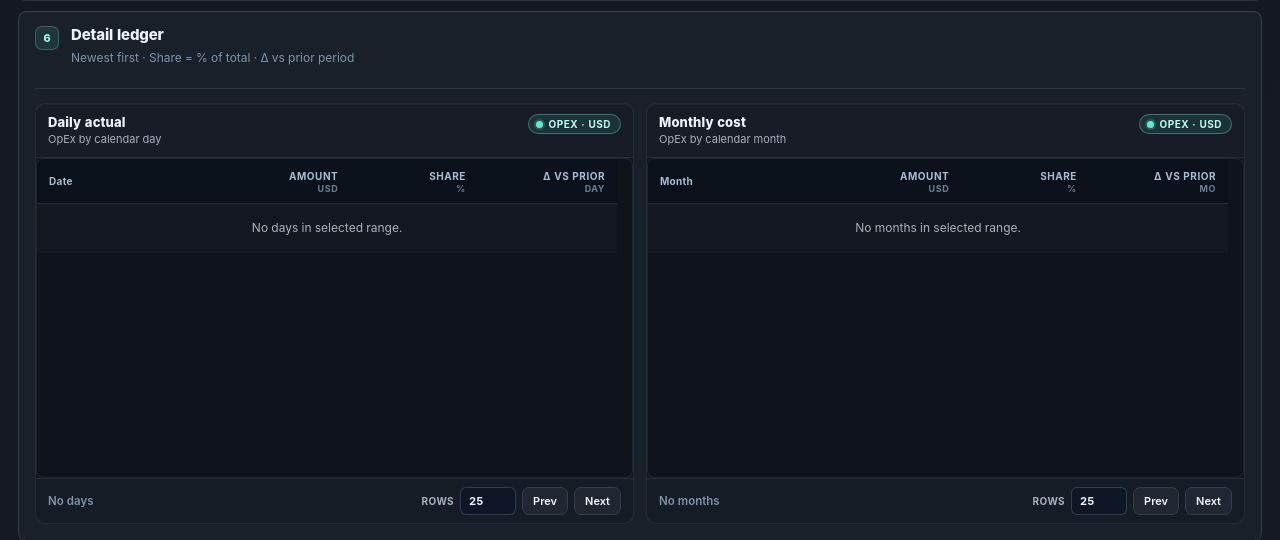
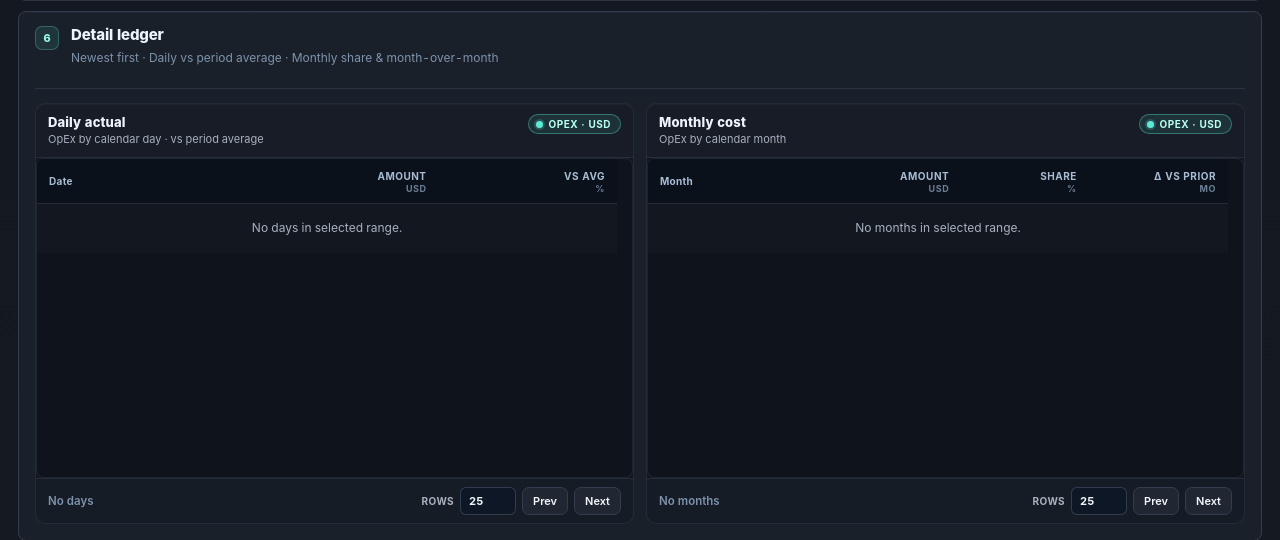
Before and after one commit to xiaxinyu/ai-cost-manager, a FastAPI app: page /reports in a window 1280 px wide. Shown: the part 2989-3529 px from the top of the page. Run offline with FastAPI, Linux system fonts and the light colour scheme; the visitor is signed in with stand-in values (Sample User, id 1); data comes from the database, SQL or seed files in the repository; data that the repository does not hold is empty.

Commit message:
feat(reports): enhance daily cost reporting with period average comparison
- Update the reports HTML template to improve clarity in the daily cost metrics section, including new comparisons to period averages.
- Refactor JavaScript functions to enrich daily data points with percentage differences from the average.
- Modify the rendering logic to accommodate changes in the display of daily metrics, ensuring accurate representation of costs and comparisons.
- Revise the report section notes for better user understanding of the data presented.

```diff
--- a/app/templates/reports.html
+++ b/app/templates/reports.html
@@ -484,7 +484,7 @@
               <span class="reportStep">6</span>
               <div>
                 <h2 class="reportSectionTitle">Detail ledger</h2>
-                <p class="reportSectionLead muted" id="tableAnalysisNote">Newest first · Share = % of total in range · Δ vs prior period.</p>
+                <p class="reportSectionLead muted" id="tableAnalysisNote">Newest first · Daily rows compare to period average · Monthly share &amp; month-over-month.</p>
                 <div class="reportLedgerInsightBar" id="reportLedgerInsightBar" hidden aria-label="Ledger highlights"></div>
               </div>
             </div>
@@ -494,7 +494,7 @@
                 <header class="reportLedgerHead">
                   <div class="reportLedgerHeadMain">
                     <h3 class="reportLedgerTitle">Daily actual</h3>
-                    <p class="reportLedgerHint muted">OpEx by calendar day</p>
+                    <p class="reportLedgerHint muted">OpEx by calendar day · vs period average</p>
                   </div>
                   <span class="reportLedgerScope costPill costPill--actual">OpEx · USD</span>
                 </header>
@@ -503,15 +503,13 @@
                     <colgroup>
                       <col class="reportColPeriod" />
                       <col class="reportColMoney" />
-                      <col class="reportColPct" />
                       <col class="reportColDelta" />
                     </colgroup>
                     <thead>
                       <tr>
                         <th scope="col">Date</th>
                         <th class="num colCostActual" scope="col"><span class="thLabel">Amount</span><span class="thUnit">USD</span></th>
-                        <th class="num" scope="col"><span class="thLabel">Share</span><span class="thUnit">%</span></th>
-                        <th class="num" scope="col"><span class="thLabel">Δ vs prior</span><span class="thUnit">day</span></th>
+                        <th class="num" scope="col"><span class="thLabel">vs avg</span><span class="thUnit">%</span></th>
                       </tr>
                     </thead>
                     <tbody id="dailyTbody"></tbody>
@@ -1064,6 +1062,22 @@
         if (pct === null || pct === undefined || !Number.isFinite(Number(pct))) return '—';
         const w = Math.min(100, Math.max(0, Number(pct)));
         return `<span class="reportShareCell"><span class="reportShareTrack" aria-hidden="true"><span class="reportShareFill" style="width:${w}%"></span></span><span class="reportShareVal">${fmtPct(pct)}</span></span>`;
+      }
+
+      function enrichDailyPoints(points, periodAvg, { newestFirst = true } = {}) {
+        const rows = (points || []).map((p) => ({
+          date: p.date,
+          cost_usd: Number(p.cost_usd ?? 0),
+        }));
+        const ordered = newestFirst
+          ? [...rows].sort((a, b) => String(b.date).localeCompare(String(a.date)))
+          : [...rows].sort((a, b) => String(a.date).localeCompare(String(b.date)));
+        const avg = Number(periodAvg);
+        const hasAvg = Number.isFinite(avg) && avg > 0;
+        return ordered.map((r) => ({
+          ...r,
+          vs_avg_pct: hasAvg ? ((r.cost_usd - avg) / avg) * 100 : null,
+        }));
       }
 
       function enrichCostPoints(points, { newestFirst = true } = {}) {
@@ -2296,7 +2310,19 @@
 
       }
 
-      function renderPagedTable({ points, page, pageSize, tbodyEl, pageInfoEl, prevBtn, nextBtn, label, peakDate = null }) {
+      function renderPagedTable({
+        points,
+        page,
+        pageSize,
+        tbodyEl,
+        pageInfoEl,
+        prevBtn,
+        nextBtn,
+        label,
+        peakDate = null,
+        mode = 'monthly',
+      }) {
+        const colSpan = mode === 'daily' ? 3 : 4;
         const total = points.length;
         const pageCount = Math.max(1, Math.ceil(total / pageSize));
         const safePage = Math.max(1, Math.min(pageCount, Math.floor(page)));
@@ -2306,13 +2332,17 @@
         tbodyEl.innerHTML = '';
         if (total === 0) {
           const tr = document.createElement('tr');
-          tr.innerHTML = `<td colspan="4" class="muted emptyRow">No ${label} in selected range.</td>`;
+          tr.innerHTML = `<td colspan="${colSpan}" class="muted emptyRow">No ${label} in selected range.</td>`;
           tbodyEl.appendChild(tr);
         } else {
           for (const p of slice) {
             const tr = document.createElement('tr');
             if (peakDate && p.date === peakDate) tr.classList.add('reportLedgerRowPeak');
-            tr.innerHTML = `<td class="tdText reportLedgerDate">${p.date ?? ''}</td><td class="num mono tdCostActual">${fmtCostCell(p.cost_usd)}</td><td class="num">${fmtShareCell(p.share_pct)}</td><td class="num">${fmtDeltaPct(p.change_pct)}</td>`;
+            if (mode === 'daily') {
+              tr.innerHTML = `<td class="tdText reportLedgerDate">${p.date ?? ''}</td><td class="num mono tdCostActual">${fmtCostCell(p.cost_usd)}</td><td class="num">${fmtDeltaPct(p.vs_avg_pct)}</td>`;
+            } else {
+              tr.innerHTML = `<td class="tdText reportLedgerDate">${p.date ?? ''}</td><td class="num mono tdCostActual">${fmtCostCell(p.cost_usd)}</td><td class="num">${fmtShareCell(p.share_pct)}</td><td class="num">${fmtDeltaPct(p.change_pct)}</td>`;
+            }
             tbodyEl.appendChild(tr);
           }
         }
@@ -2326,7 +2356,8 @@
       }
 
       function renderTables(report) {
-        const daily = enrichCostPoints(report.daily_points || []);
+        const periodAvg = Number(report?.daily?.avg_actual);
+        const daily = enrichDailyPoints(report.daily_points || [], periodAvg);
         const monthly = enrichCostPoints(report.monthly_points || []);
         const note = document.getElementById('tableAnalysisNote');
         const insightBar = document.getElementById('reportLedgerInsightBar');
@@ -2337,16 +2368,28 @@
           ? monthly.reduce((b, r) => (r.cost_usd > (b?.cost_usd ?? -1) ? r : b), null)
           : null;
         if (note) {
-          note.textContent = 'Newest first · Share = % of total · Δ vs prior period';
+          note.textContent = 'Newest first · Daily vs period average · Monthly share & month-over-month';
         }
         if (insightBar) {
           insightBar.replaceChildren();
           const chips = [];
           if (dailyPeak) {
-            chips.push({ label: 'Daily peak', value: `${dailyPeak.date} · ${fmtCost(dailyPeak.cost_usd)}`, pct: dailyPeak.share_pct });
+            const vsAvg =
+              dailyPeak.vs_avg_pct != null && Number.isFinite(Number(dailyPeak.vs_avg_pct))
+                ? fmtPct(dailyPeak.vs_avg_pct)
+                : null;
+            chips.push({
+              label: 'Daily peak',
+              value: `${dailyPeak.date} · ${fmtCost(dailyPeak.cost_usd)}`,
+              meta: vsAvg ? `${vsAvg} vs avg` : null,
+            });
           }
           if (monthlyPeak) {
-            chips.push({ label: 'Monthly peak', value: `${monthlyPeak.date} · ${fmtCost(monthlyPeak.cost_usd)}`, pct: monthlyPeak.share_pct });
+            chips.push({
+              label: 'Monthly peak',
+              value: `${monthlyPeak.date} · ${fmtCost(monthlyPeak.cost_usd)}`,
+              meta: monthlyPeak.share_pct != null ? `${fmtPct(monthlyPeak.share_pct)} share` : null,
+            });
           }
           if (!chips.length) {
             insightBar.hidden = true;
@@ -2356,7 +2399,7 @@
             for (const chip of chips) {
               const el = document.createElement('span');
               el.className = 'reportLedgerInsightChip';
-              el.innerHTML = `<span class="reportLedgerInsightLabel">${chip.label}</span><strong class="reportLedgerInsightValue">${chip.value}</strong>${chip.pct != null ? `<span class="reportLedgerInsightMeta">${fmtPct(chip.pct)} share</span>` : ''}`;
+              el.innerHTML = `<span class="reportLedgerInsightLabel">${chip.label}</span><strong class="reportLedgerInsightValue">${chip.value}</strong>${chip.meta ? `<span class="reportLedgerInsightMeta">${chip.meta}</span>` : ''}`;
               frag.appendChild(el);
             }
             insightBar.replaceChildren(frag);
@@ -2377,6 +2420,7 @@
           nextBtn: dailyNextBtn,
           label: 'days',
           peakDate: dailyPeak?.date ?? null,
+          mode: 'daily',
         });
 
         const monthlyTbody = document.getElementById('monthlyTbody');
```
